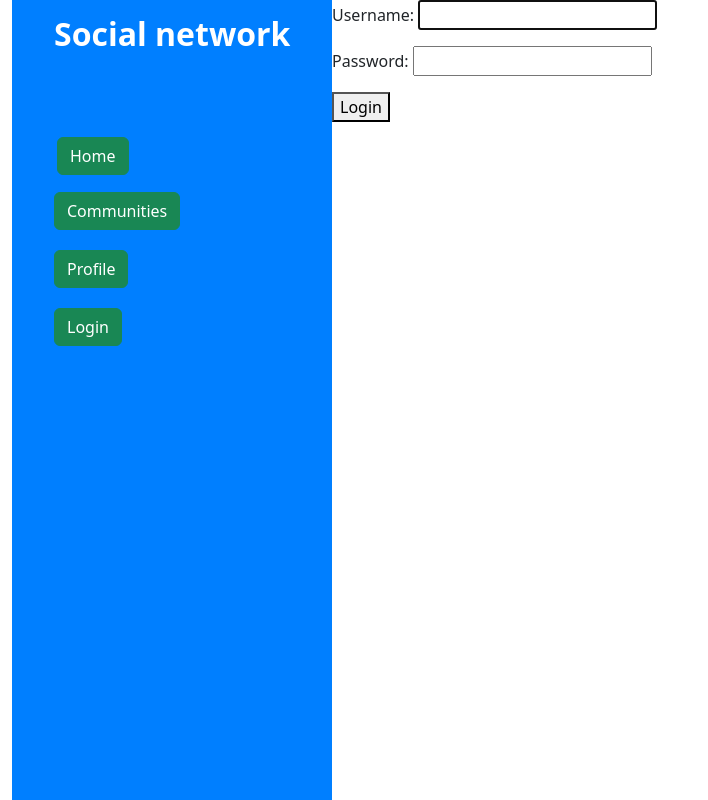
After one commit to markiyan2009/Social_Media, a Django app: page /auth/login in a window 1280 px wide. The commit adds this page. Shown: the whole page, without its empty margins (0-708 px from the left). Run offline with Django 5.2, Linux system fonts and the light colour scheme.

Commit message:
some error

```diff
--- a/Social_system/urls.py
+++ b/Social_system/urls.py
@@ -21,5 +21,6 @@ from django.urls import path, include
 urlpatterns = [
     path('admin/', admin.site.urls),
     path('tinymce/', include('tinymce.urls')),
-    path('social/', include('social.urls'))
+    path('social/', include('social.urls')),
+    path('auth/' , include('autification.urls'))
 ]
--- /dev/null
+++ b/autification/forms.py
@@ -0,0 +1,3 @@
+from django import forms
+from autification import models
+from django.contrib.auth.models import User
--- /dev/null
+++ b/autification/urls.py
@@ -0,0 +1,8 @@
+from django.urls import path
+from autification import views
+from django.conf.urls.static import static
+
+urlpatterns = [
+    path('login', views.CustomLoginView.as_view(), name = 'login'),
+    path('logout', views.CustomLogoutView.as_view(), name = 'logout'),
+]
--- a/autification/views.py
+++ b/autification/views.py
@@ -1,3 +1,16 @@
 from django.shortcuts import render
+from autification.models import Profile
+from django.views.generic import CreateView
+from django.contrib.auth.views import LoginView, LogoutView
 
-# Create your views here.
+from django.contrib.auth import authenticate, login
+from django.shortcuts import redirect
+
+# Create your views here
+
+class CustomLoginView(LoginView):
+    template_name = 'autification/login.html'
+    redirect_authenticated_user = True
+
+class CustomLogoutView(LogoutView):
+    next_page="login"
--- a/social/mixins.py
+++ b/social/mixins.py
@@ -1 +1,7 @@
 from django.core.exceptions import PermissionDenied
+
+# class UserInContext():
+#     def get_context_data(self, **kwargs):
+#         context = super().get_context_data(**kwargs)
+#         autificanted =
+#         return context
--- /dev/null
+++ b/templates/autification/login.html
@@ -0,0 +1,8 @@
+{% extends 'base.html' %}
+{% block content %}
+    <form method="post">
+        {%csrf_token%}
+        {{form.as_p}}
+        <button type="submit">Login</button>
+    </form>
+{% endblock %}
--- a/templates/base.html
+++ b/templates/base.html
@@ -61,7 +61,11 @@
                     <li class="btn"><a href=""><button class="btn btn-success">Home</button></a></li>
                     <li><a href="{% url 'communities' %}"><button class="btn btn-success">Communities</button></a></li>
                     <li><a href=""><button class="btn btn-success">Profile</button></a></li>
-                    <li><a href=""><button class="btn btn-success">Logout</button></a></li>
+                    {%  if request.user.is_authenticated %}
+                        <li><a href="{% url 'logout' %}"><button class="btn btn-success">Logout</button></a></li>
+                    {% else %}
+                        <li><a href="{% url 'login' %}"><button class="btn btn-success">Login</button></a></li>
+                    {% endif %}
                 </ul>
             </div>
 
```
Also changed, not shown: autification/models.py (line endings or trailing spaces), 1 other file.
